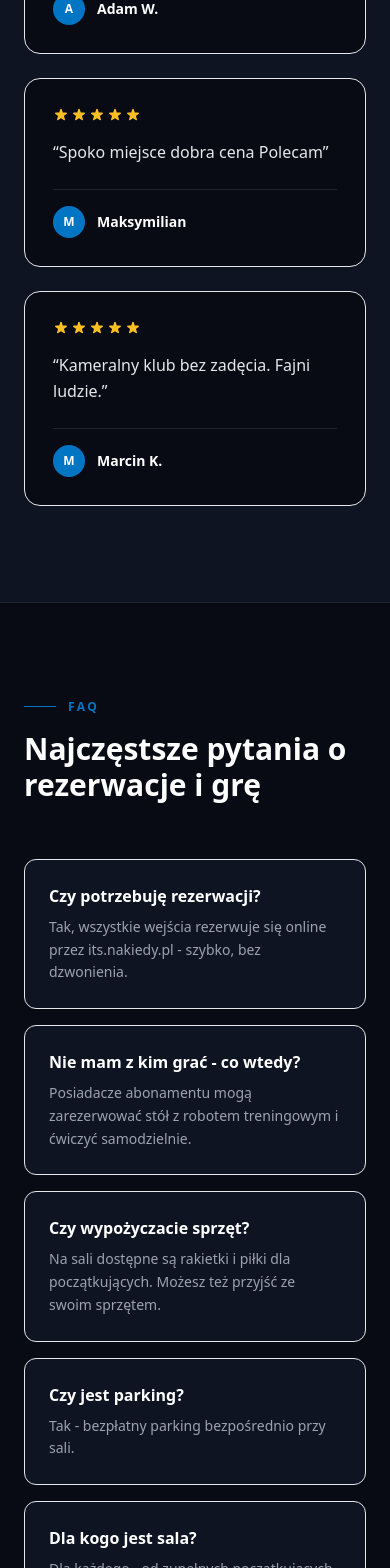
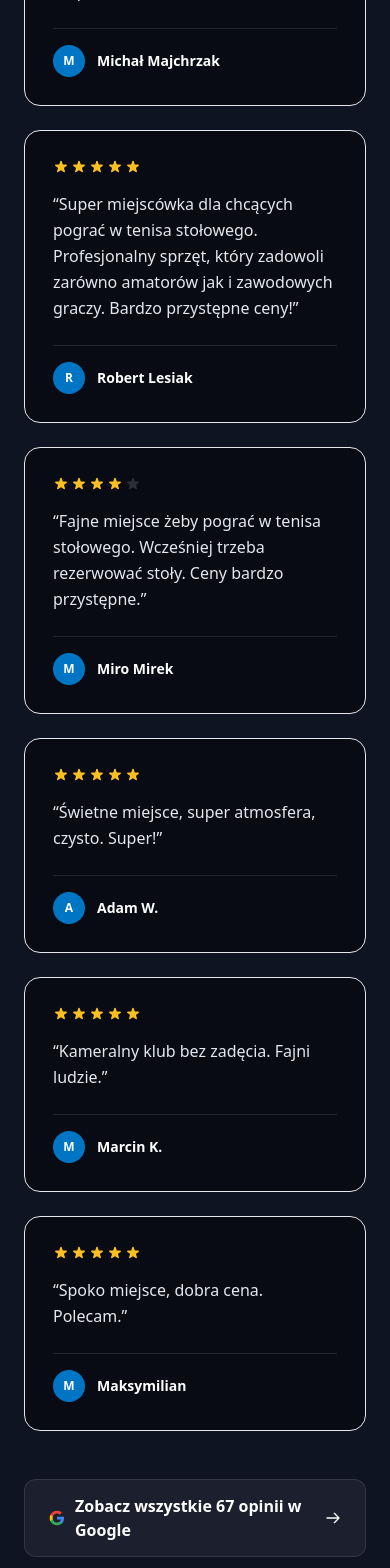
Before and after one commit to LudzCPP/stronka-its, a React (Vite) app: page / in a window 390 px wide. Shown: the part 7637-9205 px from the top of the page. Built offline with nearby package versions, Linux system fonts and the light colour scheme.

Commit message:
Rozbuduj sekcje opinii do 6 kart + link do wszystkich opinii Google
- Dodane 3 dluzsze opinie z Google (Michal, Robert, Miro)
- Gwiazdki dynamiczne per opinia (Miro 4/5, reszta 5/5)
- Siatka 3 kolumny x 2 rzedy (desktop), zwija sie do 2/1 na mobile
- Przycisk "Zobacz wszystkie 67 opinii w Google"

```diff
--- a/src/components/Testimonials.jsx
+++ b/src/components/Testimonials.jsx
@@ -2,16 +2,34 @@ import AnimateIn from './AnimateIn'
 
 const TESTIMONIALS = [
   {
+    name: "Michał Majchrzak",
+    rating: 5,
+    body: "Świetne miejsce, długie godziny otwarcia, wszystko co potrzebne aby pograć, nie ma problemu z miejscem do parkowania.",
+  },
+  {
+    name: "Robert Lesiak",
+    rating: 5,
+    body: "Super miejscówka dla chcących pograć w tenisa stołowego. Profesjonalny sprzęt, który zadowoli zarówno amatorów jak i zawodowych graczy. Bardzo przystępne ceny!",
+  },
+  {
+    name: "Miro Mirek",
+    rating: 4,
+    body: "Fajne miejsce żeby pograć w tenisa stołowego. Wcześniej trzeba rezerwować stoły. Ceny bardzo przystępne.",
+  },
+  {
     name: "Adam W.",
+    rating: 5,
     body: "Świetne miejsce, super atmosfera, czysto. Super!",
   },
   {
-    name: "Maksymilian",
-    body: "Spoko miejsce dobra cena Polecam",
+    name: "Marcin K.",
+    rating: 5,
+    body: "Kameralny klub bez zadęcia. Fajni ludzie.",
   },
   {
-    name: "Marcin K.",
-    body: "Kameralny klub bez zadęcia. Fajni ludzie.",
+    name: "Maksymilian",
+    rating: 5,
+    body: "Spoko miejsce, dobra cena. Polecam.",
   },
 ]
 
@@ -37,11 +55,11 @@ export default function Testimonials() {
           </div>
         </AnimateIn>
 
-        <div className="grid sm:grid-cols-3 gap-6">
+        <div className="grid sm:grid-cols-2 lg:grid-cols-3 gap-6">
           {TESTIMONIALS.map((t, i) => (
-            <AnimateIn key={t.name} delay={i * 100}>
+            <AnimateIn key={t.name} delay={i * 80}>
               <div className="flex flex-col p-7 bg-[#080b14] rounded-2xl border border-white/8 h-full">
-                <Stars />
+                <Stars rating={t.rating} />
                 <blockquote className="mt-4 flex-1 text-gray-200 leading-relaxed text-base">
                   &ldquo;{t.body}&rdquo;
                 </blockquote>
@@ -56,16 +74,33 @@ export default function Testimonials() {
           ))}
         </div>
 
+        <AnimateIn>
+          <div className="mt-12 flex justify-center">
+            <a
+              href="https://www.google.com/maps/search/?api=1&query=Instytut+Tenisa+Sto%C5%82owego+%C5%81%C3%B3d%C5%BA+%C5%9Anie%C5%BCna+5"
+              target="_blank"
+              rel="noopener noreferrer"
+              className="inline-flex items-center gap-2.5 min-h-[48px] px-6 py-3.5 rounded-xl bg-white/5 border border-white/10 text-white font-semibold hover:bg-white/10 hover:border-[#0075C4]/50 transition-all duration-200"
+            >
+              <GoogleIcon />
+              Zobacz wszystkie 67 opinii w Google
+              <svg className="w-4 h-4 shrink-0" fill="none" stroke="currentColor" viewBox="0 0 24 24">
+                <path strokeLinecap="round" strokeLinejoin="round" strokeWidth={2} d="M14 5l7 7m0 0l-7 7m7-7H3" />
+              </svg>
+            </a>
+          </div>
+        </AnimateIn>
+
       </div>
     </section>
   )
 }
 
-function Stars() {
+function Stars({ rating = 5 }) {
   return (
-    <div className="flex gap-0.5">
+    <div className="flex gap-0.5" aria-label={`Ocena ${rating} na 5`}>
       {[1,2,3,4,5].map((i) => (
-        <svg key={i} className="w-4 h-4 fill-amber-400 text-amber-400" viewBox="0 0 20 20">
+        <svg key={i} className={`w-4 h-4 ${i <= rating ? 'fill-amber-400' : 'fill-white/15'}`} viewBox="0 0 20 20">
           <path d="M9.049 2.927c.3-.921 1.603-.921 1.902 0l1.07 3.292a1 1 0 00.95.69h3.462c.969 0 1.371 1.24.588 1.81l-2.8 2.034a1 1 0 00-.364 1.118l1.07 3.292c.3.921-.755 1.688-1.54 1.118l-2.8-2.034a1 1 0 00-1.175 0l-2.8 2.034c-.784.57-1.838-.197-1.539-1.118l1.07-3.292a1 1 0 00-.364-1.118L2.98 8.72c-.783-.57-.38-1.81.588-1.81h3.461a1 1 0 00.951-.69l1.07-3.292z" />
         </svg>
       ))}
```
